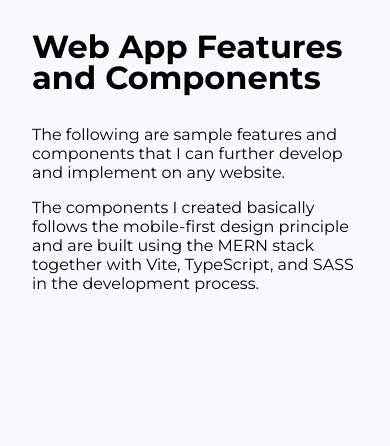
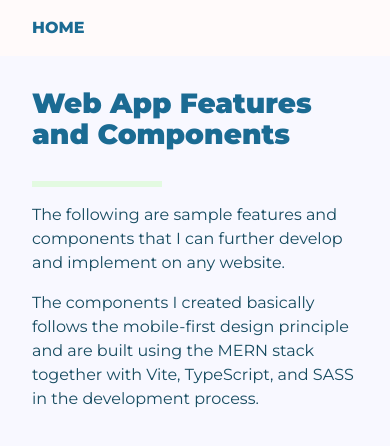
Before and after one commit to martoms/all-in-app, a React (Vite) app in the folder frontend/: page / in a window 390 px wide. Shown: the top 446 px of the page. Built offline with nearby package versions, Linux system fonts and the light colour scheme.

Commit message:
add navbar

```diff
--- a/frontend/src/App.tsx
+++ b/frontend/src/App.tsx
@@ -1,12 +1,14 @@
 import { BrowserRouter as Router, Routes, Route  } from 'react-router-dom';
+import Navbar from './components/navbar/Navbar';
 import Home from './pages/Home';
 
 function App() {
   return (
     <Router>
+        <Navbar />
         <Routes>
-            <Route path='/' element={<Home />} caseSensitive />
-          </Routes>
+          <Route path='/' element={<Home />} caseSensitive />
+        </Routes>
     </Router>
   )
 }
--- /dev/null
+++ b/frontend/src/components/MobileNav.tsx
@@ -0,0 +1,18 @@
+import { Navbar } from 'react-bootstrap';
+import { Link } from 'react-router-dom';
+
+const MobileNav = () => {
+    return (
+        <Navbar id="navbar" className="navbar d-md-none fixed-top-transparent">
+
+            <div>
+                <Link to="/">
+                    HOME
+                </Link>
+            </div>
+        </Navbar>
+    );
+}
+
+
+export default MobileNav;
--- /dev/null
+++ b/frontend/src/components/navbar/Navbar.tsx
@@ -0,0 +1,13 @@
+import React from 'react';
+import MobileNav from '../MobileNav';
+
+const Navbar: React.FC = () => {
+
+  return (
+    <>
+    <MobileNav />
+    </>
+  );
+};
+
+export default Navbar;
--- a/frontend/src/main.tsx
+++ b/frontend/src/main.tsx
@@ -1,6 +1,9 @@
 import React from 'react';
 import ReactDOM from 'react-dom/client';
 import App from './App.tsx';
+
+// CSS
+import 'bootstrap/dist/css/bootstrap.css';
 import './styles/css/index.css';
 
 ReactDOM.createRoot(document.getElementById('root')!).render(
--- a/frontend/src/pages/Home.tsx
+++ b/frontend/src/pages/Home.tsx
@@ -2,7 +2,8 @@ const Home = () => {
     return (
         <div className="main-container">
             <div>
-                <h1>Web App Features and Components</h1>
+                <h1>Web App Features<br className="d-md-none"/> and Components</h1>
+                <hr className="hr-left" />
                 <p>
                     The following are sample features and components that I can further develop and implement on any website.
                 </p>
--- a/frontend/src/styles/css/index.css
+++ b/frontend/src/styles/css/index.css
@@ -13,13 +13,30 @@ html, body {
   height: 100%; }
 
 h1 {
+  font-weight: 900;
+  color: #1B6B93;
   line-height: 1.92rem;
   margin-bottom: 2rem; }
 
 p {
+  color: #164B60;
   margin-bottom: 1rem; }
+
+a {
+  text-decoration: none; }
 
 .main-container {
   background-color: #f8f8ff;
   height: 100vh;
   padding: 2rem; }
+
+.navbar {
+  padding: 1rem 2rem;
+  background-color: #fffafa; }
+  .navbar a {
+    font-weight: 800;
+    color: #1B6B93; }
+
+.hr-left {
+  border: solid 3px #A2FF86;
+  width: 40%; }
--- a/frontend/src/styles/scss/_base.scss
+++ b/frontend/src/styles/scss/_base.scss
@@ -17,13 +17,21 @@ html, body {
 
 // Headings
 h1 {
+    font-weight: 900;
+    color: $light-c-2;
     line-height: $line-height * 1.6;
     margin-bottom: $base-margin * 2;
 }
 
 // Paragraph
 p {
+    color: $light-c-1;
     margin-bottom: $base-margin;
+}
+
+// Link
+a {
+    text-decoration: none;
 }
 
 // Basic Layout
@@ -32,3 +40,22 @@ p {
     height: 100vh;
     padding: $base-padding * 2;
 }
+
+.navbar {
+    padding: $base-padding ($base-padding * 2);
+    background-color: $light-bg-2;
+
+    a {
+        font-weight: 800;
+        color: $light-c-2;
+    }
+}
+
+@mixin hr {
+    border: solid 3px $light-c-4;
+};
+
+.hr-left {
+    @include hr;
+    width: 40%;
+}
```
